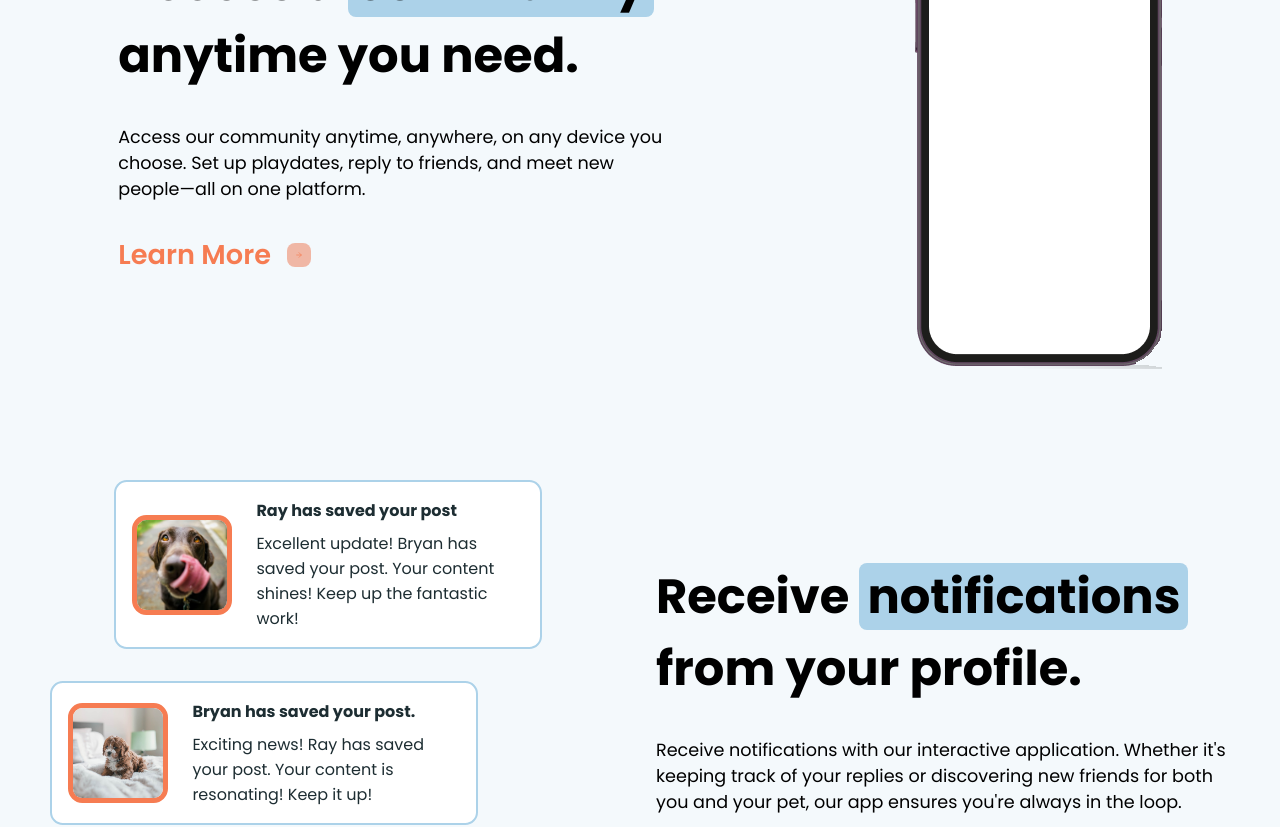
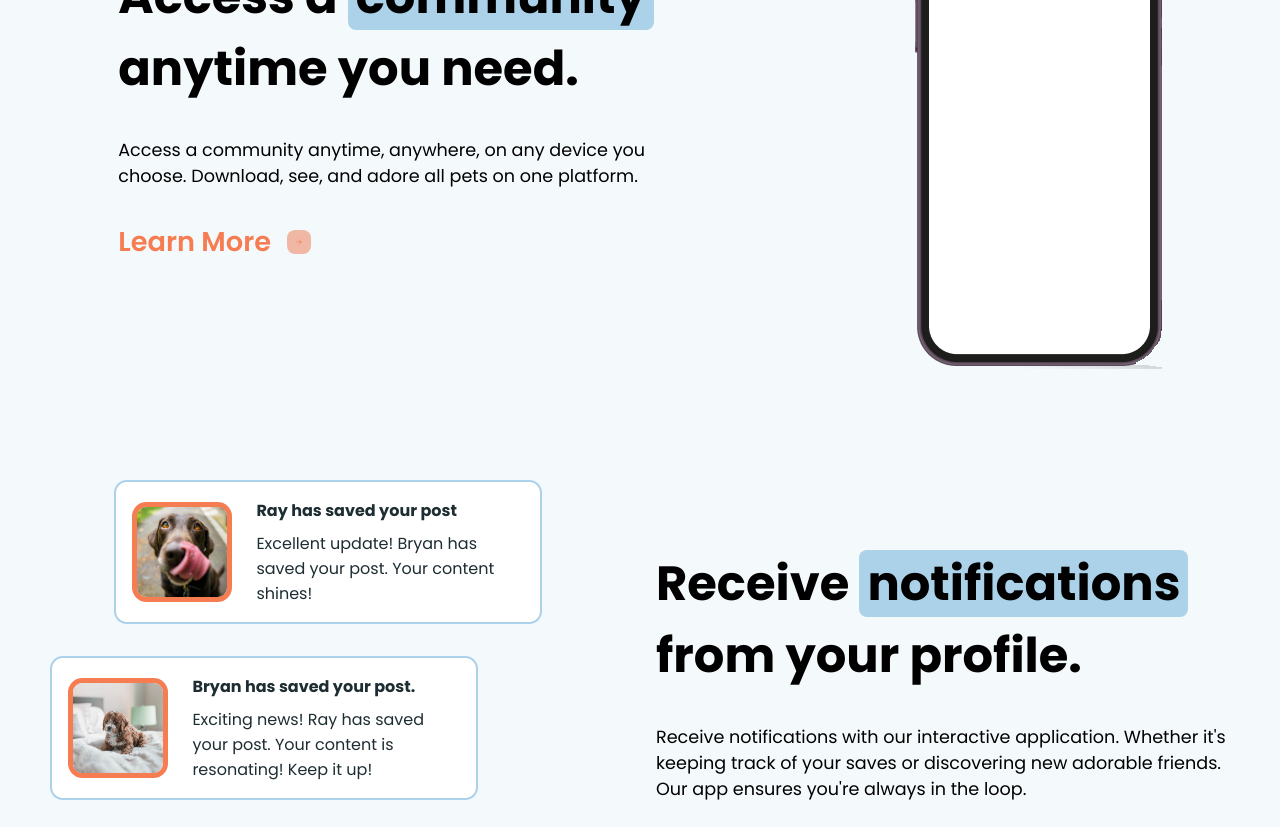
Before and after one commit to HeryRuiz/PetLoverHub, a React (Vite) app: page / in a window 1280 px wide. Shown: the part 1040-1867 px from the top of the page. Built offline with nearby package versions, Linux system fonts and the light colour scheme.

Commit message:
added order

```diff
--- a/src/pages/landing/Noti.jsx
+++ b/src/pages/landing/Noti.jsx
@@ -17,7 +17,7 @@ function Noti() {
               <p className="noti__title">Ray has saved your post</p>
               <p className="noti__des">
                 Excellent update! Bryan has saved your post. Your content
-                shines! Keep up the fantastic work!
+                shines!
               </p>
             </div>
           </div>
@@ -51,8 +51,8 @@ function Noti() {
           </p>
           <p className="noti__body">
             Receive notifications with our interactive application. Whether it's
-            keeping track of your replies or discovering new friends for both
-            you and your pet, our app ensures you're always in the loop.
+            keeping track of your saves or discovering new adorable friends. Our
+            app ensures you're always in the loop.
           </p>
           <Link className="noti__redirect">
             <p>Learn More</p>
--- a/src/pages/landing/Phone.jsx
+++ b/src/pages/landing/Phone.jsx
@@ -15,8 +15,8 @@ function Phone() {
               you need.
             </p>
             <p className="phone__body">
-              Access our community anytime, anywhere, on any device you choose.
-              Set up playdates, reply to friends, and meet new people—all on one
+              Access a community anytime, anywhere, on any device you choose.
+              Download, see, and adore all pets on one
               platform.
             </p>
             <Link className="phone__redirect">
```
Also changed, not shown: 1 other file (tests, documents, lock files or other folders).
